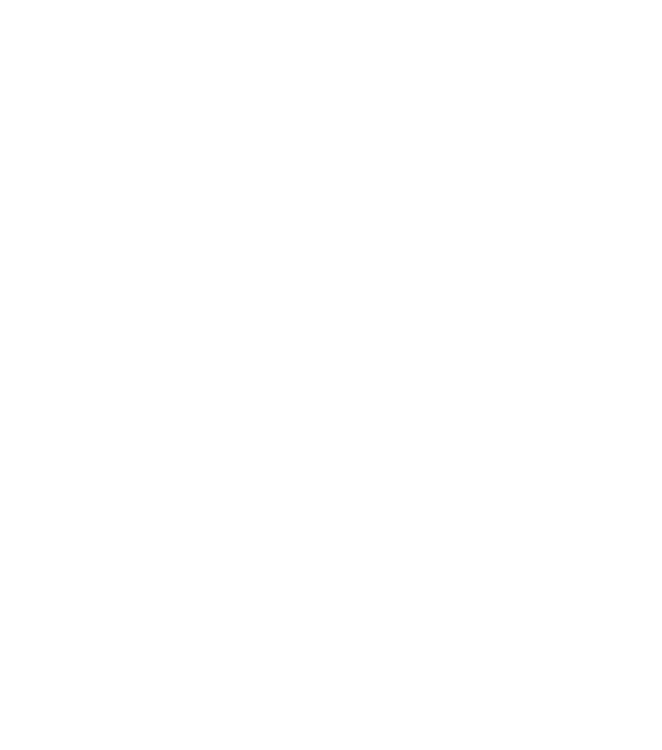
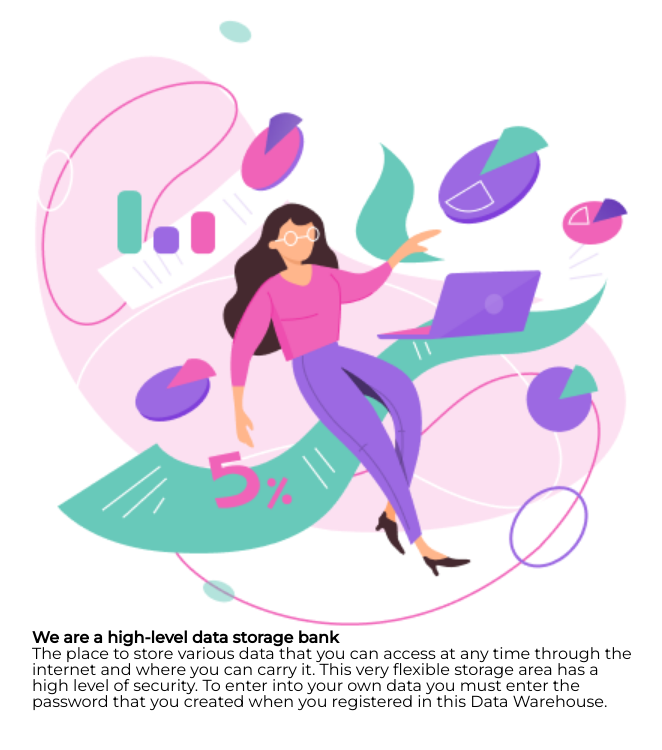
Before and after one commit to Snilax/practice, a website: page src/index.html in a window 1280 px wide. Shown: the whole page, without its empty margins (8-670 px from the left). Drawn offline with nearby package versions, Linux system fonts and the light colour scheme; files that its build step writes are made by us from their sources.

Commit message:
added html

```diff
--- a/src/css/data-bank/_data-bank.scss
+++ b/src/css/data-bank/_data-bank.scss
@@ -0,0 +1,28 @@
+.data-bank {
+
+    // .data-bank__wrapper
+
+    &__wrapper {}
+}
+
+.block {
+    // display: flex;
+    // max-width: 100%;
+    background-color: $pink-medium;
+
+    // .block__description-img
+
+    &__description-img {}
+
+    // .block__description
+
+    &__description {}
+
+    // .block__description-title
+
+    &__description-title {}
+
+    // .block__description-text
+
+    &__description-text {}
+}
--- a/src/css/style.scss
+++ b/src/css/style.scss
@@ -1,3 +1,4 @@
+@use 'sass:math';
 @import "./reset";
 @import "./variables";
 @import "./extend";
--- a/src/data-bank/_data-bank.html
+++ b/src/data-bank/_data-bank.html
@@ -1 +1,22 @@
-<section class="data-bank"></section>
+<section class="data-bank">
+    <div class="container">
+        <div class="row">
+            <div class="data-bank__block col-6 col-md-8 col-sm-8 offset-sm-4">
+                <img class="data-bank__block-img" src="../images/data-bank.png" alt="data-bank">
+            </div>
+            <div class="data-bank__block col-6 col-md-8 col-sm-8 offset-sm-4">
+                <h2 class="data-bank__block-title">
+                    We are a high-level data storage bank
+                </h2>
+                <p class="data-bank__block-text">
+                    The place to store various data that you can access at any time through the internet and
+                    where
+                    you can carry it.
+                    This very flexible storage area has a high level of security. To enter into your own data
+                    you
+                    must enter the password that you created when you registered in this Data Warehouse.
+                </p>
+            </div>
+        </div>
+    </div>
+</section>
```
